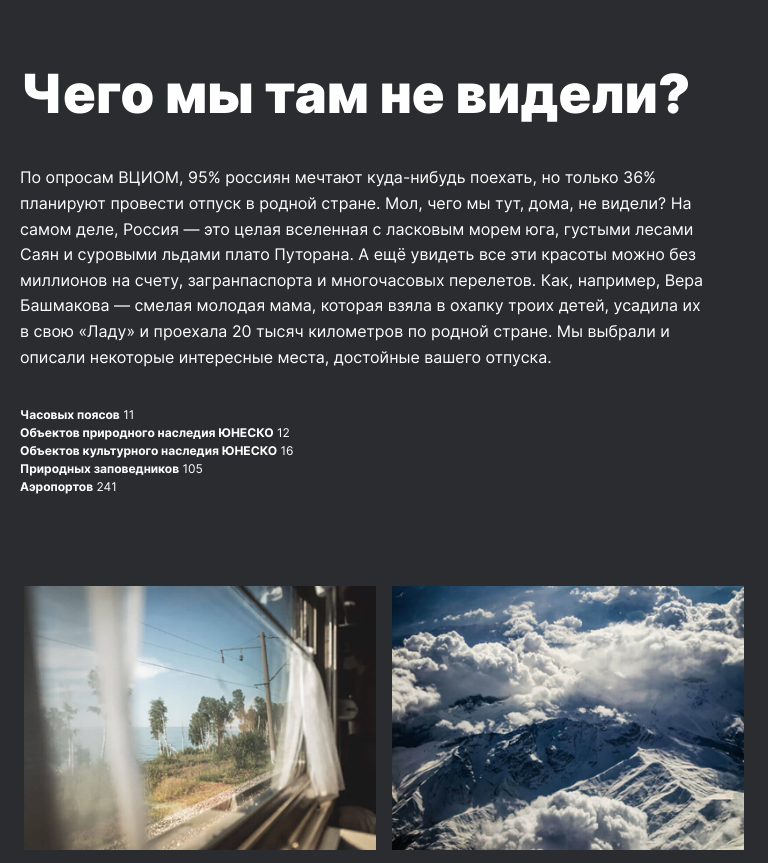
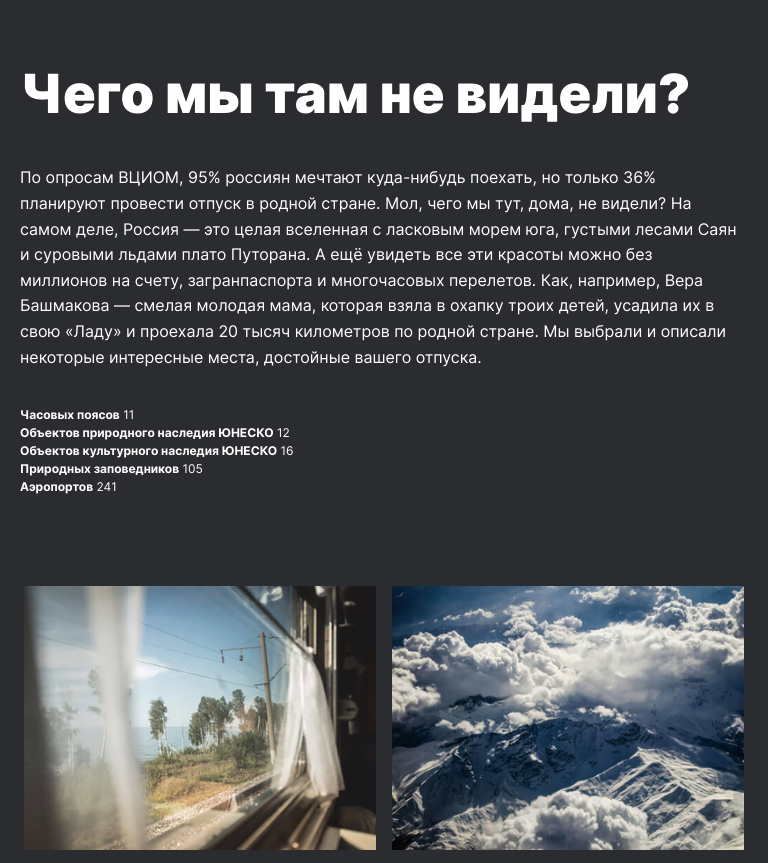
Before and after one commit to Natalya262021/russian-travel, a plain HTML site: page index.html in a window 768 px wide. Shown: the part 991-1854 px from the top of the page. Drawn offline with Linux system fonts and the light colour scheme.

Commit message:
поправила

```diff
--- a/blocks/intro/__text/intro__text.css
+++ b/blocks/intro/__text/intro__text.css
@@ -5,25 +5,19 @@
     padding-top: 45px;
     max-width: 288px;
 }
-@media screen and (min-width: 425px) and (max-width: 768px) {
+@media screen and (min-width: 768px) and (max-width: 1024px) {
     .intro__text {
         max-width: 720px;
-        padding-top: 45px;
+        padding-top: 44px;
     }
 }
-@media screen and (min-width: 768px) and (max-width: 1024px) {
-    .intro__text {
-        max-width: 690px;
-        padding-top: 44px;
-    }
-    }
 @media screen and (min-width: 1024px) and (max-width: 1280px) {
     .intro__text {
         max-width: 690px;
         padding-top: 48px;
     }
-}
-@media screen and (min-width: 1280px){
+    }
+@media screen and (min-width: 1280px) {
     .intro__text {
         max-width: 690px;
         padding-top: 50px;
--- a/blocks/intro/intro.css
+++ b/blocks/intro/intro.css
@@ -5,6 +5,7 @@
     text-align: left;
     padding-top: 70px;
     padding-left: 20px;
+
 }
 @media screen and (min-width: 728px) and (max-width: 1024x){
     .intro{
```
